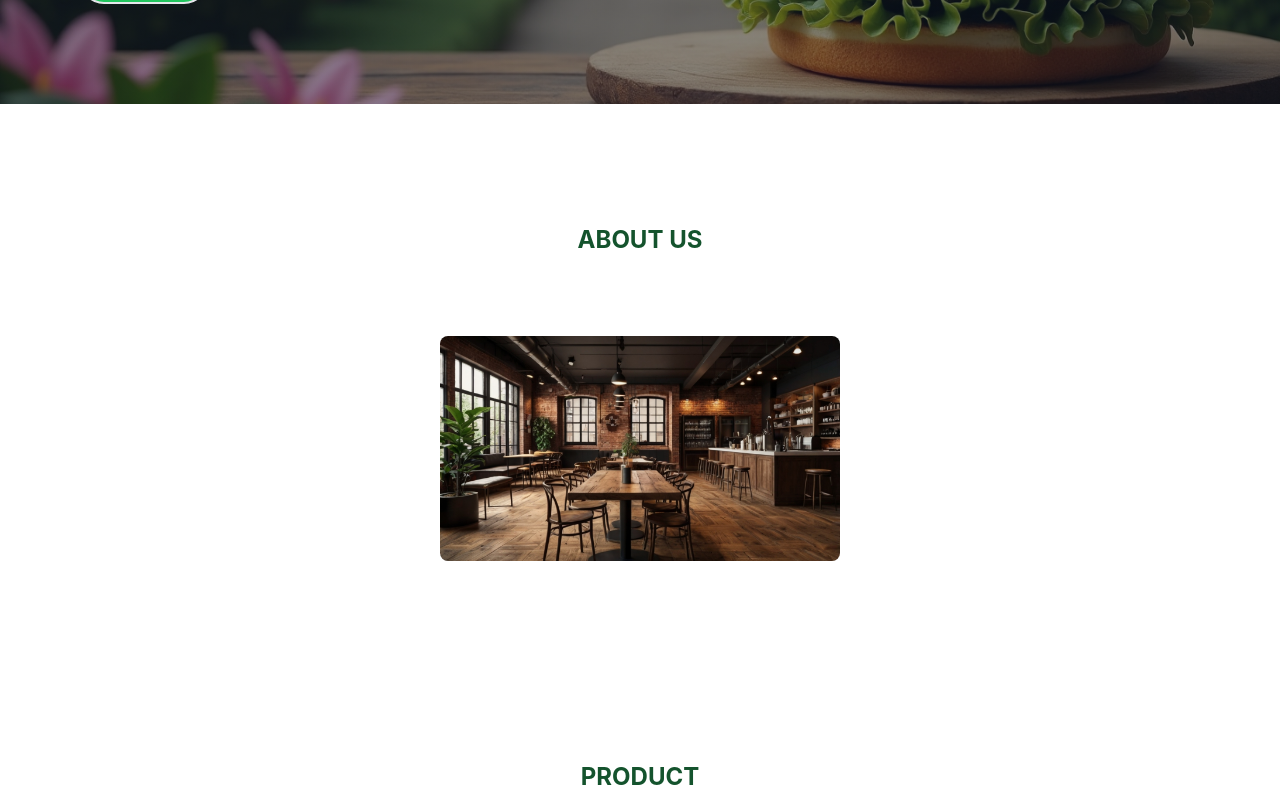
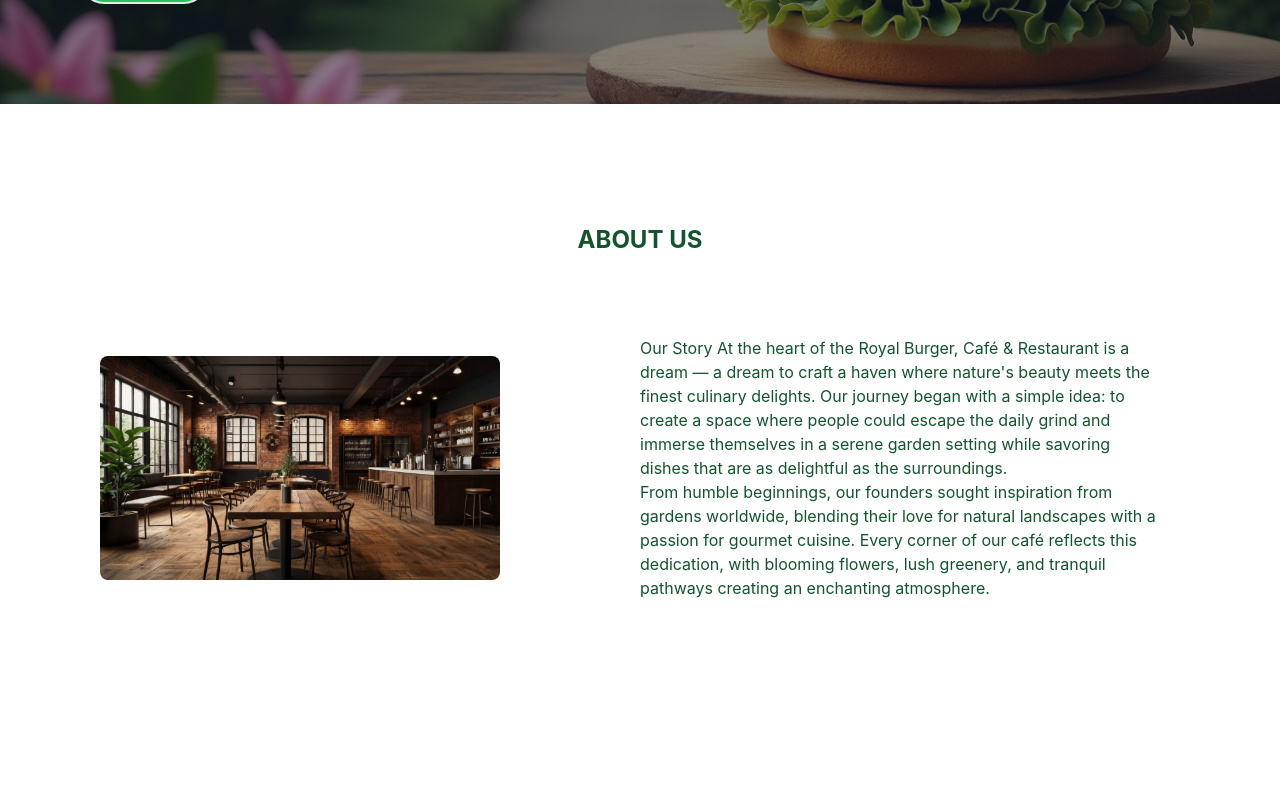
Before and after one commit to segni-k/restaurant-project, a React (Create React App) app: page / in a window 1280 px wide. Shown: the part 468-1265 px from the top of the page. Built offline with nearby package versions, Linux system fonts and the light colour scheme.

Commit message:
Add story section to About component

```diff
--- a/src/components/About.jsx
+++ b/src/components/About.jsx
@@ -10,6 +10,14 @@ const About = () => {
                 <div className="flex-1 flex items-center justify-center">
                     <img src={photo} width={400} height={400} className=" rounded-lg " alt="about" />
                 </div>
+              <div className="flex-1 pr-20">
+                    <img src="" alt="" />
+                    <p className='text-green-900 font-normal font-poppins'>Our Story
+                        At the heart of the Royal Burger, Café & Restaurant is a dream — a dream to craft a haven where nature's beauty meets the finest culinary delights. Our journey began with a simple idea: to create a space where people could escape the daily grind and immerse themselves in a serene garden setting while savoring dishes that are as delightful as the surroundings.<br/>
+
+                        From humble beginnings, our founders sought inspiration from gardens worldwide, blending their love for natural landscapes with a passion for gourmet cuisine. Every corner of our café reflects this dedication, with blooming flowers, lush greenery, and tranquil pathways creating an enchanting atmosphere.<br/>
+                    </p>
+                </div>
 
             </div>
         </div>
```
